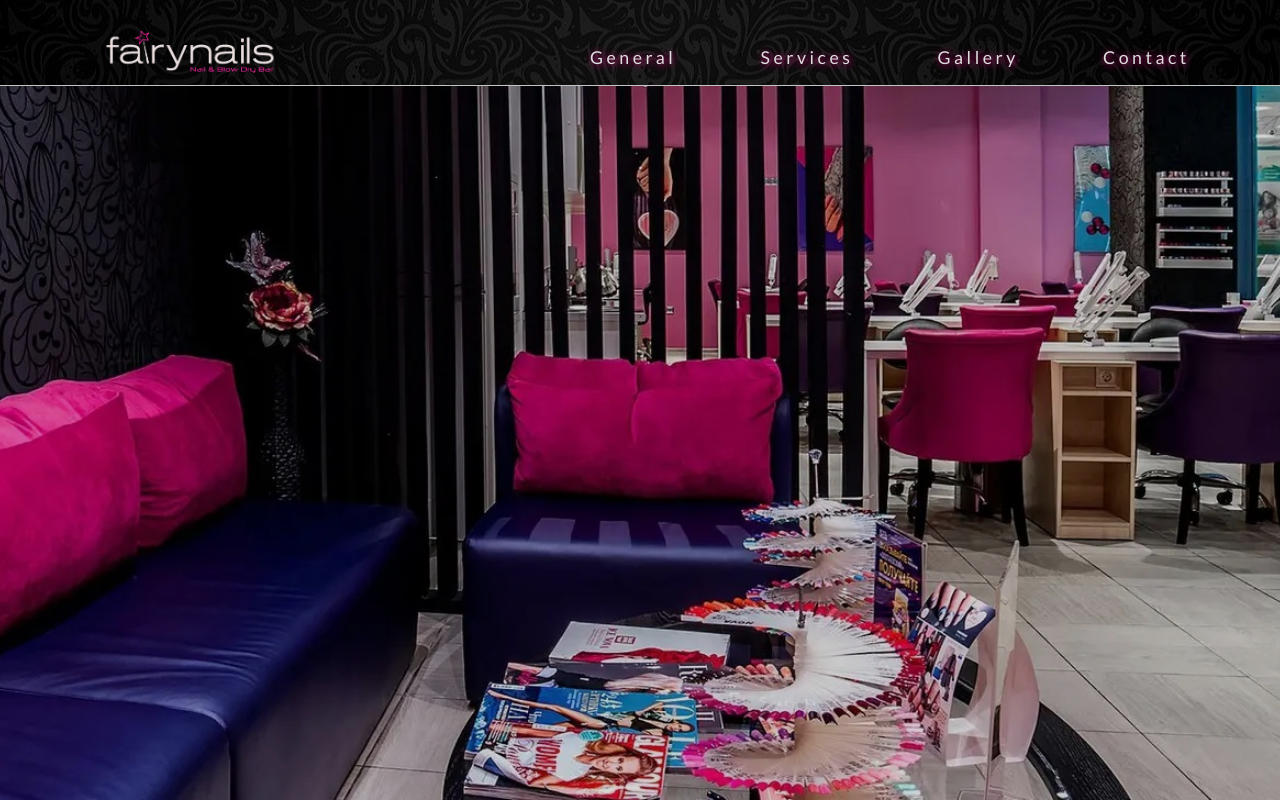
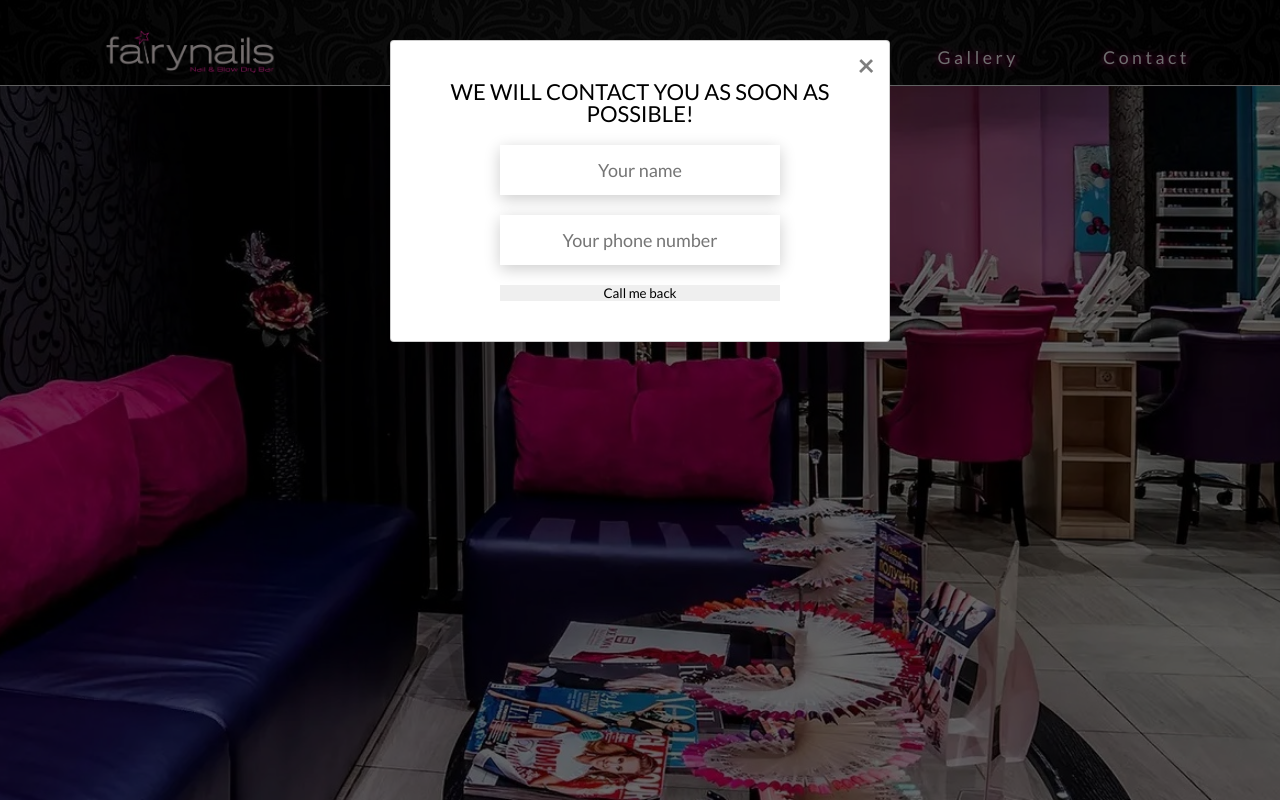
Before and after one commit to AnastasiaDubinina022/nails_studio, a plain HTML site: page index.html in a window 1280 px wide. Shown: the top 800 px of the page. Drawn offline with nearby package versions, Linux system fonts and the light colour scheme.

Commit message:
Renamed contactModal.js

```diff
--- a/index.html
+++ b/index.html
@@ -433,6 +433,6 @@
         <script src="js/burger.js"></script>
         <script src="js/warningModal.js"></script>
         <script src="js/timer.js"></script>
-        <script src="js/contact-modal.js"></script>
+        <script src="js/contactModal.js"></script>
     </body>
 </html>
```
